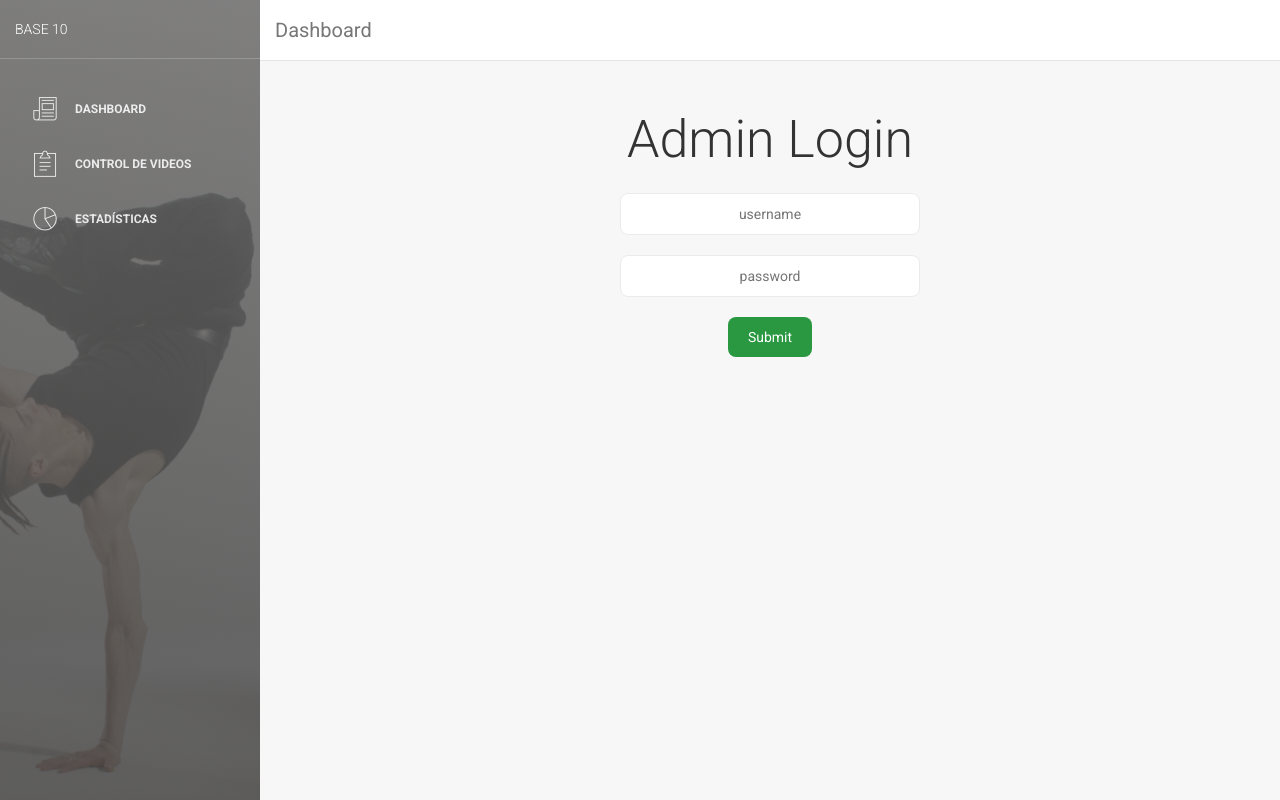
After one commit to showcase-work/dance, a Node project: template views/admin/login.ejs in a window 1280 px wide. The commit adds this page. Run offline with Node 20 templates, Linux system fonts and the light colour scheme; the template is opened without the code that fills it, so the values that code supplies are empty; some libraries are stand-ins or nearby versions.

Commit message:
all good

```diff
--- a/views/admin/dashboard.ejs
+++ b/views/admin/dashboard.ejs
@@ -147,7 +147,7 @@
                         <h5 class="total-registrations">0</h5>
                     </li>
                     <li>
-                        <p>VIDEOS En Evaluation</p>
+                        <p>VIDEOS EN EVALUACIÓN</p>
                         <h5 class="evaluation-videos">0</h5>
                     </li>
                     <li>
@@ -169,7 +169,7 @@
                     <div class="col-md-4">
                         <div class="card">
                             <div class="header">
-                                <h4 class="title">Registration Stats</h4>
+                                <h4 class="title">Registros</h4>
                             </div>
                             <div class="content">
                                 <div id="chartPreferences" class="ct-chart ct-perfect-fourth"></div>
@@ -181,7 +181,7 @@
                     <div class="col-md-8">
                         <div class="card">
                             <div class="header">
-                                <h4 class="title">Total Registrations</h4>
+                                <h4 class="title">Total de Registros</h4>
                             </div>
                             <div class="content">
                                 <div id="chartHours" class="ct-chart"></div>
--- /dev/null
+++ b/views/admin/login.ejs
@@ -0,0 +1,187 @@
+<!doctype html>
+<html lang="en">
+<head>
+    <meta charset="utf-8" />
+    <meta http-equiv="X-UA-Compatible" content="IE=edge,chrome=1" />
+
+    <title>BASE 10 | DASHBOARD</title>
+
+    <meta content='width=device-width, initial-scale=1.0, maximum-scale=1.0, user-scalable=0' name='viewport' />
+    <meta name="viewport" content="width=device-width" />
+
+
+    <!-- Bootstrap core CSS     -->
+    <link href="/dashboard/assets/css/bootstrap.min.css" rel="stylesheet" />
+
+    <!-- Animation library for notifications   -->
+    <link href="/dashboard/assets/css/animate.min.css" rel="stylesheet"/>
+
+    <!--  Light Bootstrap Table core CSS    -->
+    <link href="/dashboard/assets/css/light-bootstrap-dashboard.css" rel="stylesheet"/>
+
+
+    <!--     Fonts and icons     -->
+    <link href="http://maxcdn.bootstrapcdn.com/font-awesome/4.2.0/css/font-awesome.min.css" rel="stylesheet">
+    <link href='http://fonts.googleapis.com/css?family=Roboto:400,700,300' rel='stylesheet' type='text/css'>
+    <link href="/dashboard/assets/css/pe-icon-7-stroke.css" rel="stylesheet" />
+
+    <!--  CSS for Demo Purpose, don't include it in your project     -->
+    <link href="/dashboard/assets/css/demo.css" rel="stylesheet" />
+
+    <style type="text/css">
+        .upper-stats ul li{
+            display: inline-block;
+            text-align: center;
+            padding:10px;
+
+        }
+
+        .upper-stats ul li p{
+            font-size: 13px;
+        }
+
+         .upper-stats ul li h5{
+            font-size: 20px;
+        }
+
+        .upper-stats{
+            padding:15px;
+        }
+
+
+        .upper-stats ul {
+            display: flex;
+            padding:0px;
+            margin:0px;
+            padding:15px;
+            background-color: #FFFFFF;
+            border-radius: 4px;
+            box-shadow: 0 1px 2px rgba(0, 0, 0, 0.05), 0 0 0 1px rgba(63, 63, 68, 0.1);
+        }
+
+        .content{
+            display: none;
+        }
+
+
+    </style>
+
+</head>
+<body>
+
+<div class="wrapper">
+    <div class="sidebar" data-color="grey" data-image="/dashboard/assets/img/dance.jpeg">
+
+
+        <div class="sidebar-wrapper">
+            <div class="logo">
+                BASE 10
+            </div>
+
+            <ul class="nav">
+                <li>
+                    <a href="/admin">
+                        <i class="pe-7s-news-paper"></i>
+                        <p>Dashboard</p>
+                    </a>
+                </li>
+                <li>
+                    <a href="/admin/videos">
+                        <i class="pe-7s-note2"></i>
+                        <p>CONTROL DE VIDEOS</p>
+                    </a>
+                </li>
+                <li>
+                    <a href="/admin/statistics">
+                        <i class="pe-7s-graph"></i>
+                        <p>Estadísticas</p>
+                    </a>
+                </li>
+            </ul>
+        </div>
+    </div>
+
+    <div class="main-panel">
+        <nav class="navbar navbar-default navbar-fixed">
+            <div class="container-fluid">
+                <div class="navbar-header">
+                    <button type="button" class="navbar-toggle" data-toggle="collapse" data-target="#navigation-example-2">
+                        <span class="sr-only">Toggle navigation</span>
+                        <span class="icon-bar"></span>
+                        <span class="icon-bar"></span>
+                        <span class="icon-bar"></span>
+                    </button>
+                    <a class="navbar-brand" href="#">Dashboard</a>
+                </div>
+                <div class="collapse navbar-collapse">
+
+                </div>
+            </div>
+        </nav>
+
+        <style type="text/css">
+            .admin-container{
+                padding:20px;
+                text-align: center;
+            }
+
+            .admin-container input{
+                border:1px solid #ebebeb;
+                padding:10px;
+                width:300px;
+                text-align: center;
+                border-radius: 8px;
+                margin:10px;
+            }
+
+            .admin-container .uk-button-primary{
+                padding:10px 20px;
+                background-color: #299841;
+                color:white;
+                border-radius: 8px;
+                margin-top: 10px;
+                border:none;
+            }
+        </style>
+
+        <div class="admin-container">
+            <form action="/admin/login" method="POST">
+                <h1>Admin Login</h1>
+                <div>
+                    <input type="text" name="username" class="uk-input" placeholder="username">
+                </div>
+                <div>
+                    <input type="text" name="password" class="uk-input" placeholder="password">
+                </div>
+                <div>
+                    <button type="submit" class="uk-button uk-button-primary">Submit</button>
+                </div>
+
+            </form>
+        </div>
+
+    </div>
+</div>
+
+</body>
+
+    <!--   Core JS Files   -->
+    <script src="/dashboard/assets/js/jquery-1.10.2.js" type="text/javascript"></script>
+    <script src="/dashboard/assets/js/bootstrap.min.js" type="text/javascript"></script>
+
+    <!--  Checkbox, Radio & Switch Plugins -->
+    <script src="/dashboard/assets/js/bootstrap-checkbox-radio-switch.js"></script>
+
+    <!--  Charts Plugin -->
+    <script src="/dashboard/assets/js/chartist.min.js"></script>
+
+    <!--  Notifications Plugin    -->
+    <script src="/dashboard/assets/js/bootstrap-notify.js"></script>
+
+    <!--  Google Maps Plugin    -->
+    <script type="/dashboard/text/javascript" src="https://maps.googleapis.com/maps/api/js?sensor=false"></script>
+
+    <!-- Light Bootstrap Table Core javascript and methods for Demo purpose -->
+    <script src="/dashboard/assets/js/light-bootstrap-dashboard.js"></script>
+
+</html>
--- a/views/admin/statistics.ejs
+++ b/views/admin/statistics.ejs
@@ -145,7 +145,7 @@
                         <h5 class="total-registrations">0</h5>
                     </li>
                     <li>
-                        <p>VIDEOS En Evaluation</p>
+                        <p>VIDEOS EN EVALUACIÓN</p>
                         <h5 class="evaluation-videos">0</h5>
                     </li>
                     <li>
@@ -167,7 +167,7 @@
                     <div class="col-md-4">
                         <div class="card">
                             <div class="header">
-                                <h4 class="title">Registration Stats</h4>
+                                <h4 class="title">Registros</h4>
                             </div>
                             <div class="content">
                                 <div id="chartPreferences" class="ct-chart ct-perfect-fourth"></div>
@@ -179,7 +179,7 @@
                     <div class="col-md-8">
                         <div class="card">
                             <div class="header">
-                                <h4 class="title">Total Registrations</h4>
+                                <h4 class="title">Total de Registros</h4>
                             </div>
                             <div class="content">
                                 <div id="chartHours" class="ct-chart"></div>
```
Also changed, not shown: routes/admin.js (+63 -15 lines).
